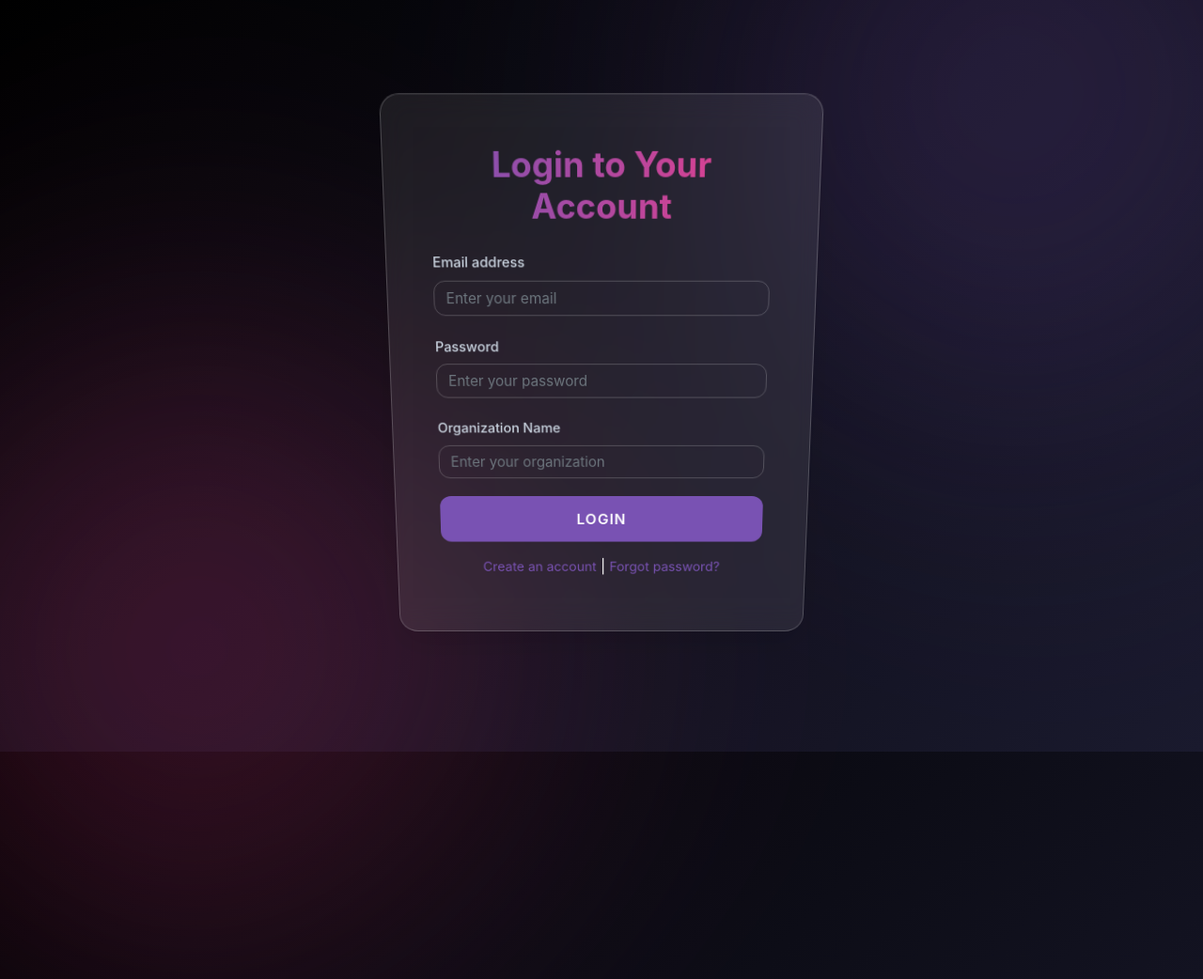
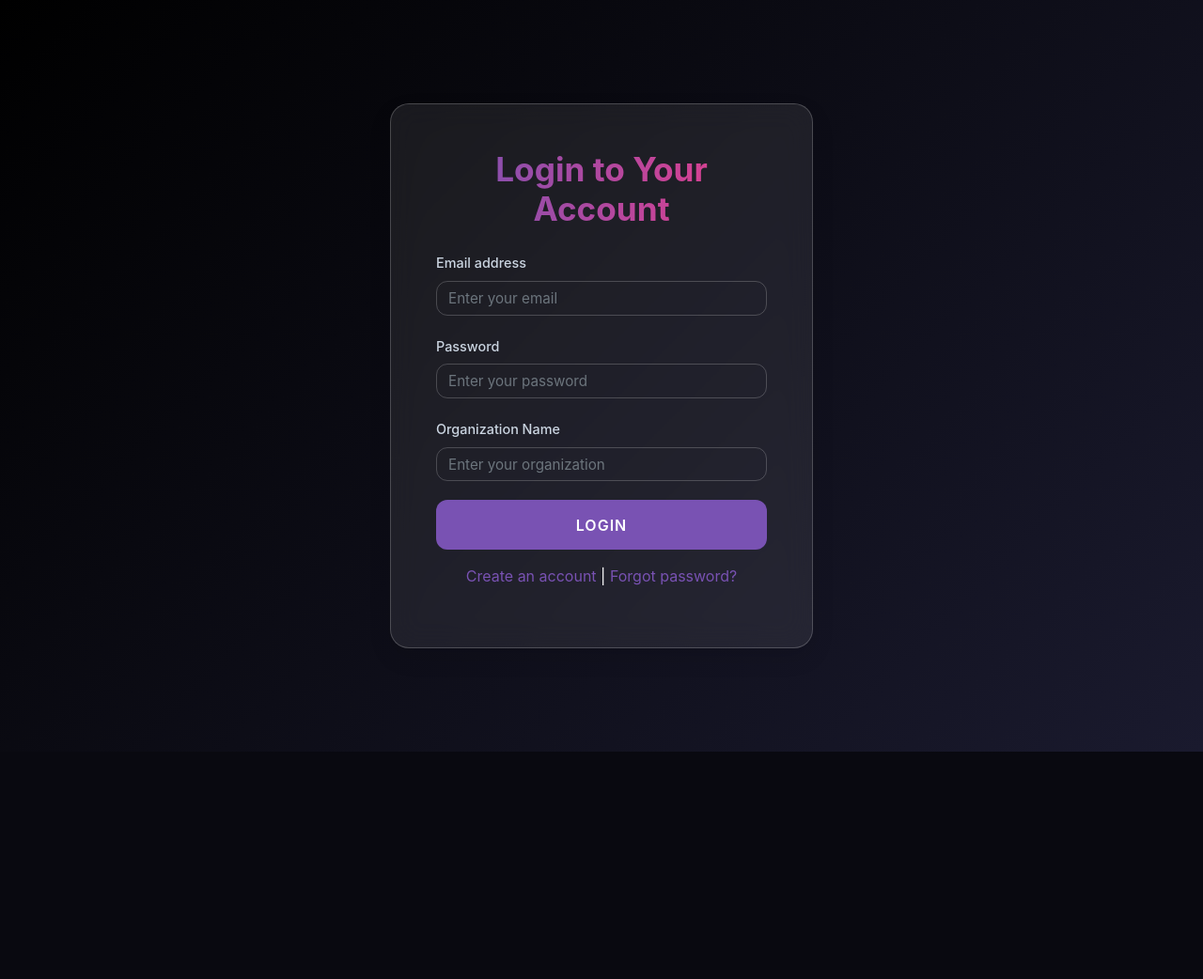
Before and after one commit to shalakapoojari/HashDrop, a Flask app: page /auth/login in a window 1280 px wide; the page is wider, and only the part inside the window is pictured. Shown: that part at 94% size. After the commit the page ends 800 px from the top of that part, so only its background shows below. Run offline with Flask 3, Linux system fonts and the light colour scheme; some libraries are stand-ins or nearby versions.

Commit message:
Update login.html

```diff
--- a/app/templates/login.html
+++ b/app/templates/login.html
@@ -30,33 +30,6 @@
             padding: 0;
         }
 
-        /* Background shapes with smoother animation */
-        body::before, body::after {
-            content: '';
-            position: absolute;
-            width: 500px;
-            height: 500px;
-            border-radius: 50%;
-            filter: blur(180px);
-            opacity: 0.7;
-            z-index: -1;
-            transition: all 5s ease;
-        }
-
-        body::before {
-            background: rgba(121, 82, 179, 0.6);
-            top: -250px;
-            right: -150px;
-            animation: float1 25s infinite alternate;
-        }
-
-        body::after {
-            background: rgba(232, 62, 140, 0.6);
-            bottom: -250px;
-            left: -150px;
-            animation: float2 20s infinite alternate;
-        }
-
         .container {
             background: rgba(255, 255, 255, 0.08);
             backdrop-filter: blur(15px);
@@ -65,14 +38,7 @@
             padding: 3rem;
             max-width: 450px;
             width: 90%;
-            box-shadow: 0 15px 35px rgba(0,0,0,0.1);
-            transform: perspective(1000px) rotateX(-10deg);
-            transition: all 0.5s ease;
-        }
-
-        .container:hover {
-            transform: perspective(1000px) rotateX(0);
-            box-shadow: 0 20px 45px rgba(0,0,0,0.2);
+            box-shadow: 0 10px 25px rgba(0,0,0,0.1);
         }
 
         h2 {
@@ -96,7 +62,6 @@
             font-size: 0.9rem;
             font-weight: 500;
             margin-bottom: 0.5rem;
-            transition: color 0.3s;
         }
 
         .form-control {
@@ -105,7 +70,6 @@
             color: var(--text-light);
             border-radius: 12px;
             padding: 0.75rem;
-            transition: all 0.3s ease;
             font-size: 0.95rem;
         }
 
@@ -122,7 +86,6 @@
             border-radius: 12px;
             padding: 0.9rem 2rem;
             font-weight: 600;
-            transition: all 0.3s ease;
             width: 100%;
             text-transform: uppercase;
             letter-spacing: 1px;
@@ -130,8 +93,6 @@
 
         .btn-primary:hover {
             background: var(--purple-hover);
-            transform: translateY(-2px);
-            box-shadow: 0 6px 15px rgba(121, 82, 179, 0.4);
         }
 
         .additional-links {
@@ -142,8 +103,6 @@
         a {
             color: var(--purple-accent);
             text-decoration: none;
-            transition: all 0.3s ease;
-            font-size: 0.9rem;
         }
 
         a:hover {
@@ -151,21 +110,10 @@
             text-decoration: underline;
         }
 
-        @keyframes float1 {
-            0%, 100% { transform: translate(0, 0) rotate(0deg); }
-            50% { transform: translate(-120px, 120px) rotate(45deg); }
-        }
-
-        @keyframes float2 {
-            0%, 100% { transform: translate(0, 0) rotate(0deg); }
-            50% { transform: translate(120px, -120px) rotate(-45deg); }
-        }
-
         @media (max-width: 480px) {
             .container {
                 padding: 2rem;
                 width: 95%;
-                transform: none;
             }
 
             h2 {
```
